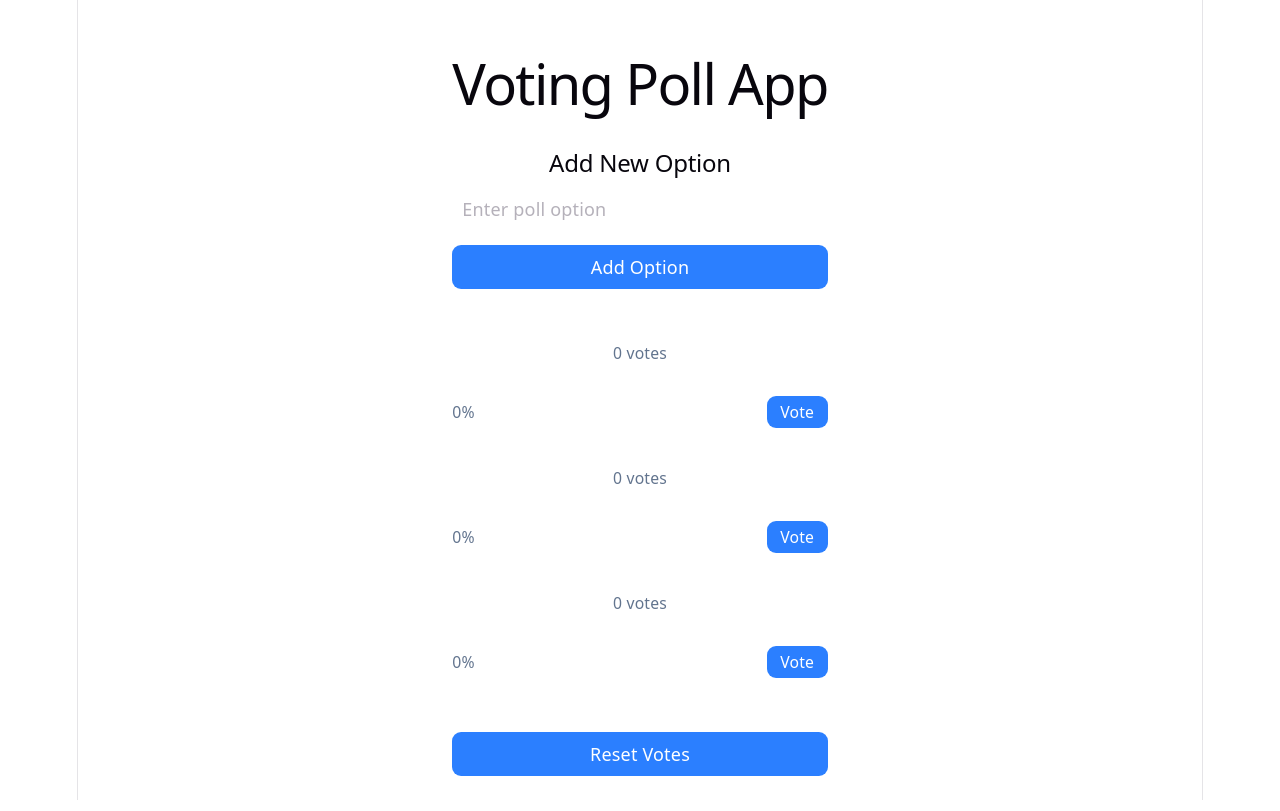
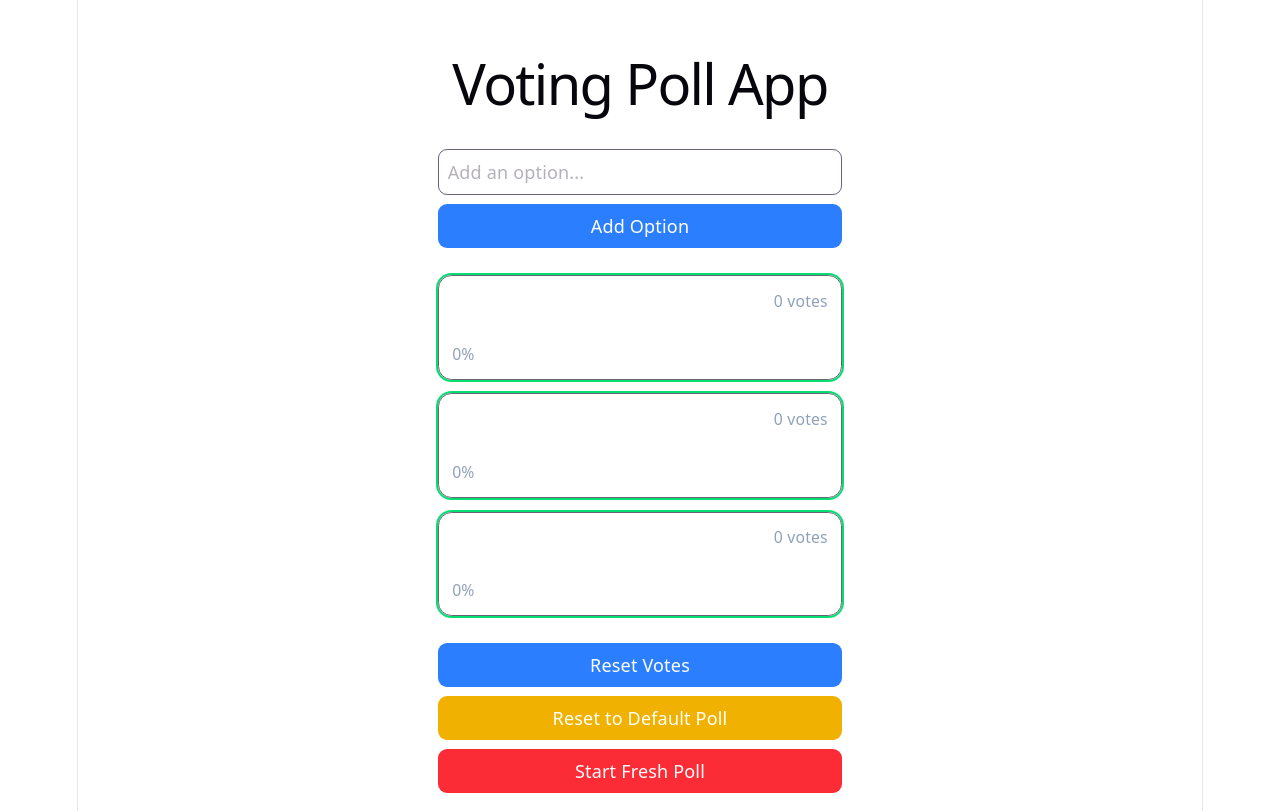
Before and after one commit to hielsang-ctrl/VOTING-POLL, a React (Vite) app in the folder Voting-poll/: page / in a window 1280 px wide. Built offline with nearby package versions, Linux system fonts and the light colour scheme.

Commit message:
Made changes

```diff
--- a/Voting-poll/src/App.jsx
+++ b/Voting-poll/src/App.jsx
@@ -10,9 +10,9 @@ const defaultOptions = [
 
 const readSavedOptions = () => {
   try {
-    const savedOptions = JSON.parse(localStorage.getItem("pollOptions"));
-    return Array.isArray(savedOptions) && savedOptions.length > 0
-      ? savedOptions
+    const saved = JSON.parse(localStorage.getItem("pollOptions"));
+    return Array.isArray(saved) && saved.length > 0
+      ? saved
       : defaultOptions;
   } catch {
     return defaultOptions;
@@ -30,48 +30,93 @@ const readHasVoted = () => {
 function App() {
   const [options, setOptions] = useState(readSavedOptions);
   const [hasVoted, setHasVoted] = useState(readHasVoted);
+  const [error, setError] = useState("");
+
+  // normalize helper
+  const normalize = (text) =>
+    text.trim().toLowerCase().replace(/\s+/g, " ");
 
   useEffect(() => {
     localStorage.setItem("pollOptions", JSON.stringify(options));
     localStorage.setItem("hasVoted", JSON.stringify(hasVoted));
   }, [options, hasVoted]);
 
+  // ✅ Add option with duplicate prevention
   const addOption = (text) => {
-    const trimmed = text.trim();
-    if (!trimmed) return;
+    const normalizedInput = normalize(text);
+
+    if (!normalizedInput) {
+      setError("Option cannot be empty");
+      return;
+    }
+
+    const exists = options.some(
+      (opt) => normalize(opt.text) === normalizedInput
+    );
+
+    if (exists) {
+      setError("That option already exists");
+      return;
+    }
 
     const newOption = {
       id: Date.now(),
-      text: trimmed,
+      text: text.trim(),
       votes: 0,
     };
 
     setOptions((prev) => [...prev, newOption]);
+    setError("");
   };
 
+  // ✅ Voting
   const handleVote = (id) => {
     if (hasVoted) return;
 
     setOptions((prev) =>
       prev.map((opt) =>
-        opt.id === id ? { ...opt, votes: opt.votes + 1 } : opt,
-      ),
+        opt.id === id ? { ...opt, votes: opt.votes + 1 } : opt
+      )
     );
+
     setHasVoted(true);
   };
 
+  // 🔄 Reset votes only
   const resetVotes = () => {
-    setOptions((prev) => prev.map((opt) => ({ ...opt, votes: 0 })));
+    setOptions((prev) =>
+      prev.map((opt) => ({ ...opt, votes: 0 }))
+    );
     setHasVoted(false);
+  };
+
+  // ♻️ Reset to default poll
+  const resetOptions = () => {
+    if (!window.confirm("Reset poll to default options?")) return;
+
+    setOptions(defaultOptions);
+    setHasVoted(false);
+    localStorage.removeItem("pollOptions");
+  };
+
+  // 🆕 Clear everything
+  const clearOptions = () => {
+    if (!window.confirm("Clear all options and start fresh?")) return;
+
+    setOptions([]);
+    setHasVoted(false);
+    localStorage.removeItem("pollOptions");
   };
 
   const totalVotes = options.reduce((sum, opt) => sum + opt.votes, 0);
 
   return (
     <main className="mx-auto max-w-md space-y-6 p-4">
-        <h1 main className=" text-center text-3xl text-white font-bold ">Voting Poll App</h1>
+      <h1 className="text-center text-3xl text-white font-bold">
+        Voting Poll App
+      </h1>
 
-        <PollForm addOption={addOption} />
+      <PollForm addOption={addOption} error={error} />
 
       <PollList
         options={options}
@@ -80,12 +125,28 @@ function App() {
         totalVotes={totalVotes}
       />
 
+      <div className="space-y-2">
         <button
           onClick={resetVotes}
-          className="mt-6 w-full rounded-lg bg-blue-500 py-2 font-medium text-white transition hover:bg-blue-600"
+          className="w-full rounded-lg bg-blue-500 py-2 text-white hover:bg-blue-600"
         >
           Reset Votes
         </button>
+
+        <button
+          onClick={resetOptions}
+          className="w-full rounded-lg bg-yellow-500 py-2 text-white hover:bg-yellow-600"
+        >
+          Reset to Default Poll
+        </button>
+
+        <button
+          onClick={clearOptions}
+          className="w-full rounded-lg bg-red-500 py-2 text-white hover:bg-red-600"
+        >
+          Start Fresh Poll
+        </button>
+      </div>
     </main>
   );
 }
--- a/Voting-poll/src/Component/PollForm.jsx
+++ b/Voting-poll/src/Component/PollForm.jsx
@@ -1,38 +1,36 @@
 import { useState } from "react";
 
-function PollForm({ addOption }) {
-  const [optionText, setOptionText] = useState("");
+function PollForm({ addOption, error }) {
+  const [input, setInput] = useState("");
 
   const handleSubmit = (e) => {
     e.preventDefault();
-
-    if (optionText.trim() === "") return;
-
-    addOption(optionText);
-    setOptionText("");
+    addOption(input);
+    if (!error) {
+      setInput("");
+    }
   };
 
   return (
-    <div>
-      <h2 className="mb-3 text-lg font-semibold text-blue-700">Add New Option</h2>
+    <form onSubmit={handleSubmit} className="space-y-2">
+      <input
+        value={input}
+        onChange={(e) => setInput(e.target.value)}
+        placeholder="Add an option..."
+        className="w-full rounded-lg border p-2"
+      />
 
-      <form onSubmit={handleSubmit} className="flex flex-col gap-3">
-        <input
-          type="text"
-          placeholder="Enter poll option"
-          value={optionText}
-          onChange={(e) => setOptionText(e.target.value)}
-          className="rounded-lg border border-white p-2  "
-        />
+      {error && (
+        <p className="text-sm text-red-400">{error}</p>
+      )}
 
       <button
         type="submit"
-          className="rounded-lg bg-blue-500 p-2 font-medium text-white transition hover:bg-blue-600"
+        className="w-full rounded-lg bg-blue-500 py-2 text-white font-medium hover:bg-blue-600 transition"
       >
         Add Option
       </button>
     </form>
-    </div>
   );
 }
 
--- a/Voting-poll/src/Component/PollList.jsx
+++ b/Voting-poll/src/Component/PollList.jsx
@@ -1,23 +1,31 @@
+import { useMemo } from "react";
 import PollOption from "./PollOption";
 
 function PollList({ options, onVote, hasVoted, totalVotes }) {
+  const sortedOptions = useMemo(() => {
+    return [...options].sort((a, b) => b.votes - a.votes);
+  }, [options]);
+
+  const maxVotes = Math.max(...options.map((o) => o.votes), 0);
+
   if (options.length === 0) {
     return (
       <p className="rounded-lg p-4 text-center text-slate-500">
-        no options yet
+        No options yet — add one above.
       </p>
     );
   }
 
   return (
     <div className="space-y-3">
-      {options.map((option) => (
+      {sortedOptions.map((option) => (
         <PollOption
           key={option.id}
           option={option}
           onVote={onVote}
           hasVoted={hasVoted}
           totalVotes={totalVotes}
+          isLeading={option.votes === maxVotes}
         />
       ))}
     </div>
--- a/Voting-poll/src/Component/PollOption.jsx
+++ b/Voting-poll/src/Component/PollOption.jsx
@@ -1,32 +1,51 @@
-function PollOption({ option, onVote, hasVoted, totalVotes }) {
+import { useEffect, useState } from "react";
+
+function PollOption({
+  option,
+  onVote,
+  hasVoted,
+  totalVotes,
+  isLeading,
+}) {
   const percentage =
     totalVotes === 0 ? 0 : Math.round((option.votes / totalVotes) * 100);
 
+  const [displayVotes, setDisplayVotes] = useState(option.votes);
+
+  useEffect(() => {
+    const t = setTimeout(() => {
+      setDisplayVotes(option.votes);
+    }, 150);
+    return () => clearTimeout(t);
+  }, [option.votes]);
+
   return (
-    <article >
-      <div className="mb-2  items-center gap-3">
-        <h3 className="text-left text-white font-semibold">{option.text}</h3>
-        <p className="text-sm text-slate-500">
-          {option.votes} {option.votes === 1 ? "vote" : "votes"}
-        </p>
+    <article
+      onClick={() => !hasVoted && onVote(option.id)}
+      className={`p-3 rounded-xl border transition-all duration-300
+        ${isLeading ? "ring-2 ring-green-400" : ""}
+        ${!hasVoted ? "hover:bg-slate-800/40 cursor-pointer" : ""}
+      `}
+    >
+      <div className="flex justify-between mb-2">
+        <h3 className="text-white font-semibold">{option.text}</h3>
+        <span className="text-sm text-slate-400">
+          {displayVotes} {displayVotes === 1 ? "vote" : "votes"}
+        </span>
       </div>
 
-      <div className="h-2 w-full rounded-full bg-white">
-        <div className="h-full rounded-full bg-green-500 transition-all"
+      <div className="h-2 w-full bg-white/20 rounded-full overflow-hidden">
+        <div
+          className="h-full bg-green-500 transition-all duration-500"
           style={{ width: `${percentage}%` }}
-        >
-        </div>
+        />
       </div>
 
-      <div className="mt-3 flex items-center justify-between gap-3">
-        <span className="text-sm text-slate-500">{percentage}%</span>
-        <button
-          onClick={() => onVote(option.id)}
-          disabled={hasVoted}
-          className="rounded-lg bg-blue-500 px-3 py-1 text-sm font-medium text-white transition hover:bg-blue-600 disabled:cursor-not-allowed disabled:bg-slate-500"
-        >
-          Vote
-        </button>
+      <div className="flex justify-between mt-2 text-sm text-slate-400">
+        <span>{percentage}%</span>
+        {hasVoted && isLeading && (
+          <span className="text-green-400">Leading</span>
+        )}
       </div>
     </article>
   );
```
Lines whose indentation alone changed are shown as unchanged.
